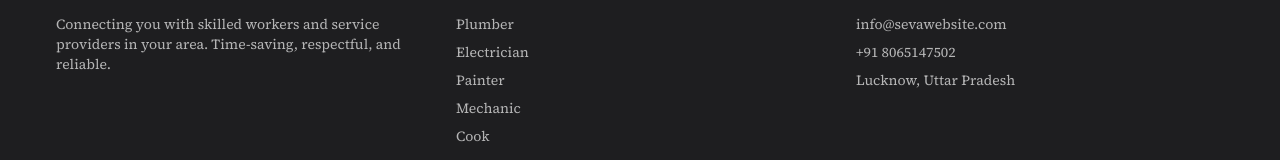
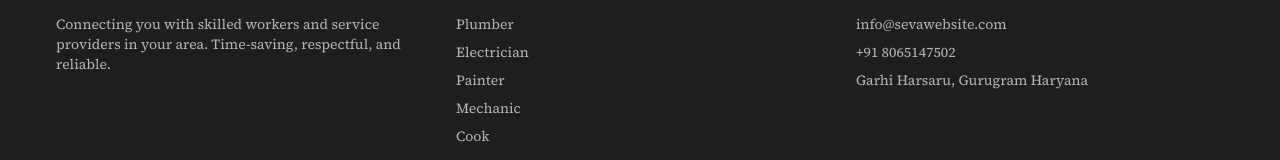
Before and after one commit to sunil14300/sevaWebsite, a React (Vite) app: page / in a window 1280 px wide. Shown: the part 2151-2311 px from the top of the page. Built offline with nearby package versions, Linux system fonts and the light colour scheme; no server answers.

Commit message:
Update footer contact location

```diff
--- a/src/components/Footer.jsx
+++ b/src/components/Footer.jsx
@@ -26,7 +26,7 @@ const Footer = () => {
             <ul className="space-y-2 font-body text-sm text-secondary-foreground/70">
               <li>info@sevawebsite.com</li>
               <li>+91 8065147502</li>
-              <li>Lucknow, Uttar Pradesh</li>
+              <li>Garhi Harsaru, Gurugram Haryana</li>
             </ul>
           </div>
         </div>
```
